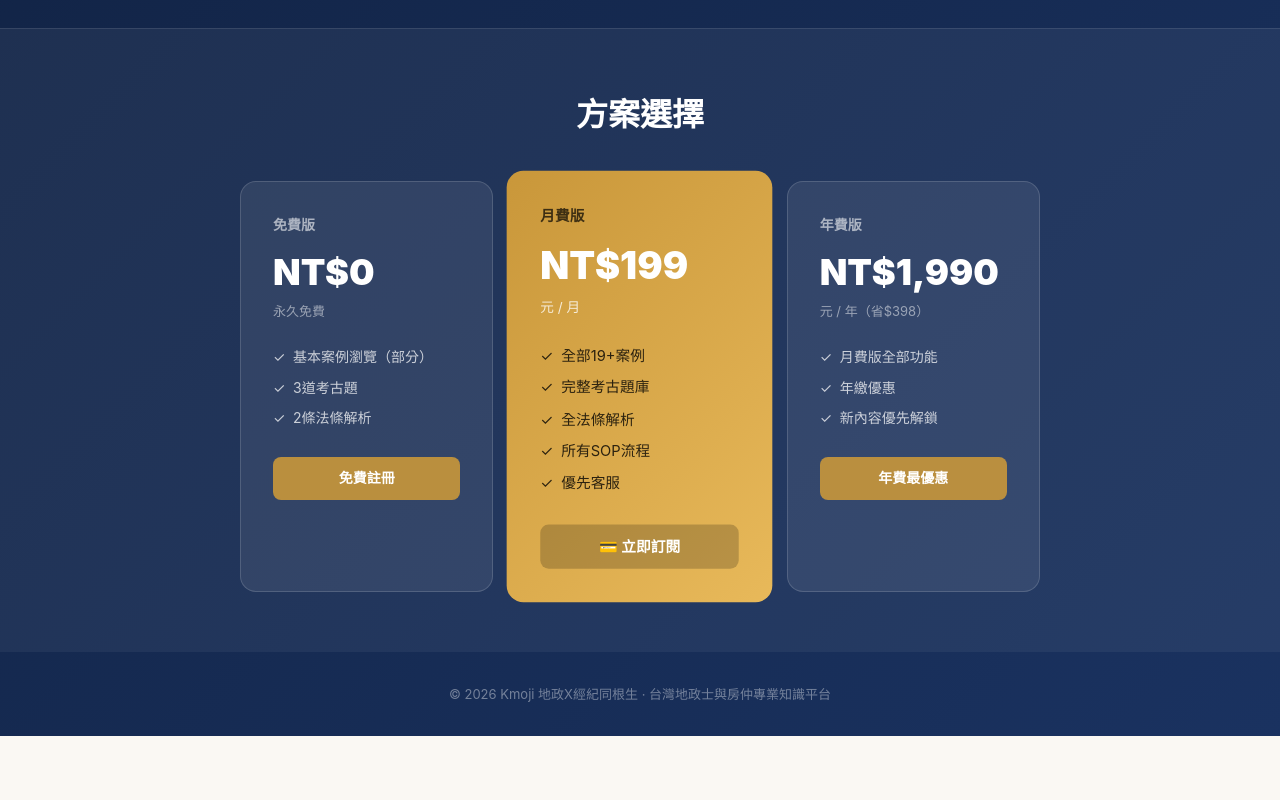
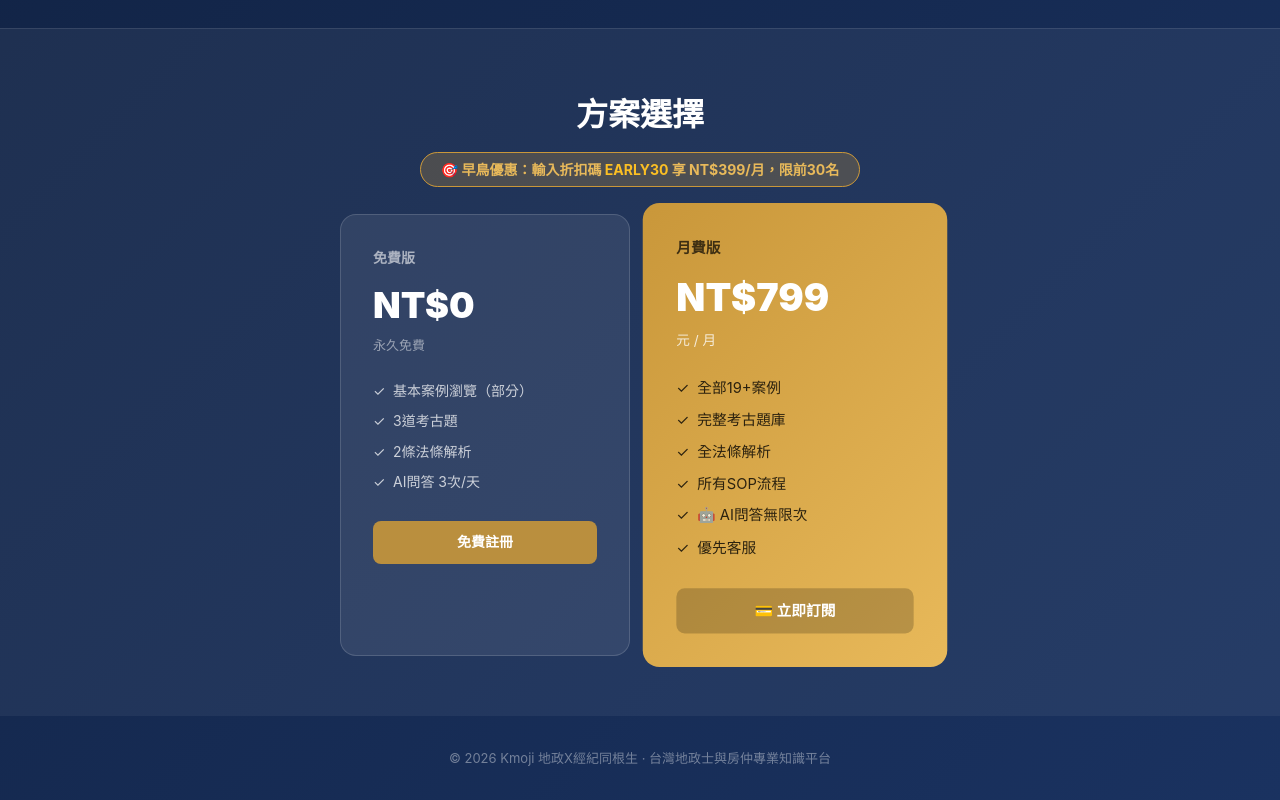
Before and after one commit to vekanji-ship-it/law-system, a Next.js app: page / in a window 1280 px wide. Shown: the part 891-1691 px from the top of the page. Before the commit the page ends 1627 px from the top, so only its background shows below. Built offline with nearby package versions, Linux system fonts and the light colour scheme.

Commit message:
Update page.js

```diff
--- a/app/page.js
+++ b/app/page.js
@@ -55,23 +55,23 @@ export default function HomePage() {
 
       {/* Pricing */}
       <div style={{ background: 'rgba(255,255,255,0.05)', borderTop: '1px solid rgba(255,255,255,0.1)', padding: '60px 20px' }}>
-        <h2 style={{ textAlign: 'center', color: 'white', fontSize: '32px', marginBottom: '40px' }}>方案選擇</h2>
-        <div style={{ maxWidth: '800px', margin: '0 auto', display: 'grid', gridTemplateColumns: 'repeat(auto-fit, minmax(240px, 1fr))', gap: '20px' }}>
+        <h2 style={{ textAlign: 'center', color: 'white', fontSize: '32px', marginBottom: '16px' }}>方案選擇</h2>
+        <div style={{ textAlign: 'center', marginBottom: '32px' }}>
+          <span style={{ background: 'rgba(201,151,58,0.25)', border: '1px solid #c9973a', borderRadius: '20px', padding: '8px 20px', fontSize: '14px', color: '#e8b95a', fontWeight: 700 }}>
+            🎯 早鳥優惠：輸入折扣碼 <strong style={{color:'#fbbf24'}}>EARLY30</strong> 享 NT$399/月，限前30名
+          </span>
+        </div>
+        <div style={{ maxWidth: '600px', margin: '0 auto', display: 'grid', gridTemplateColumns: 'repeat(auto-fit, minmax(260px, 1fr))', gap: '20px' }}>
           {[
             {
               name: '免費版', price: '0', unit: '永久免費',
-              features: ['基本案例瀏覽（部分）', '3道考古題', '2條法條解析'],
+              features: ['基本案例瀏覽（部分）', '3道考古題', '2條法條解析', 'AI問答 3次/天'],
               cta: '免費註冊', href: '/signup', gold: false, external: false
             },
             {
-              name: '月費版', price: '199', unit: '元 / 月',
-              features: ['全部19+案例', '完整考古題庫', '全法條解析', '所有SOP流程', '優先客服'],
+              name: '月費版', price: '799', unit: '元 / 月',
+              features: ['全部19+案例', '完整考古題庫', '全法條解析', '所有SOP流程', '🤖 AI問答無限次', '優先客服'],
               cta: '💳 立即訂閱', href: CHECKOUT_URL, gold: true, external: true
-            },
-            {
-              name: '年費版', price: '1,990', unit: '元 / 年（省$398）',
-              features: ['月費版全部功能', '年繳優惠', '新內容優先解鎖'],
-              cta: '年費最優惠', href: CHECKOUT_URL, gold: false, external: true
             },
           ].map((p, i) => (
             <div key={i} style={{ background: p.gold ? 'linear-gradient(135deg, #c9973a, #e8b95a)' : 'rgba(255,255,255,0.08)', borderRadius: '16px', padding: '32px', border: p.gold ? 'none' : '1px solid rgba(255,255,255,0.15)', transform: p.gold ? 'scale(1.05)' : 'none' }}>
```
